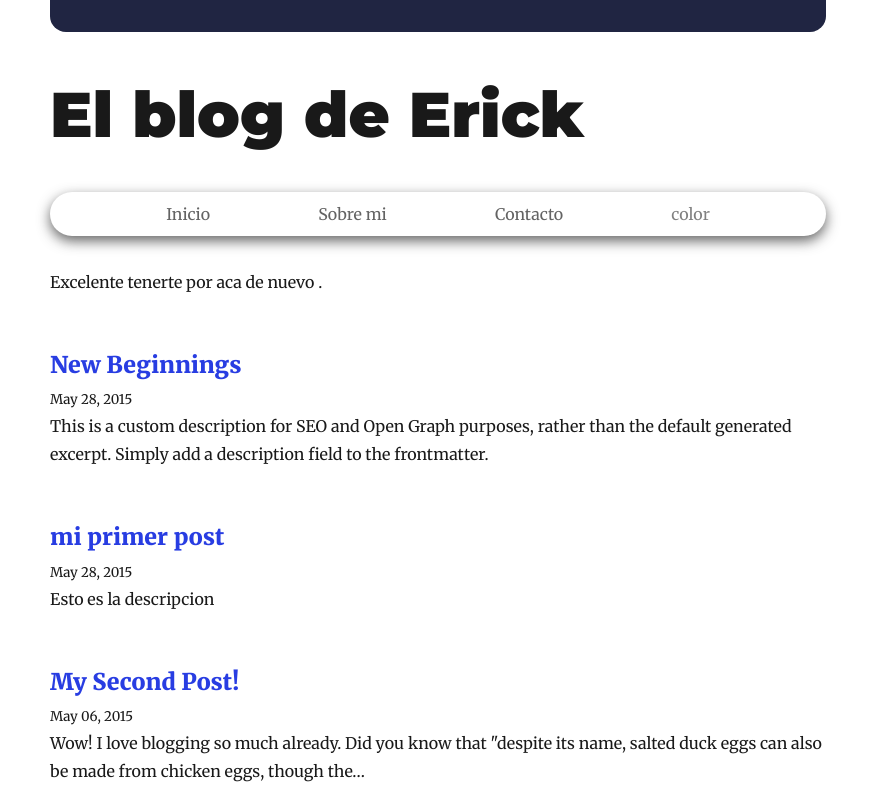
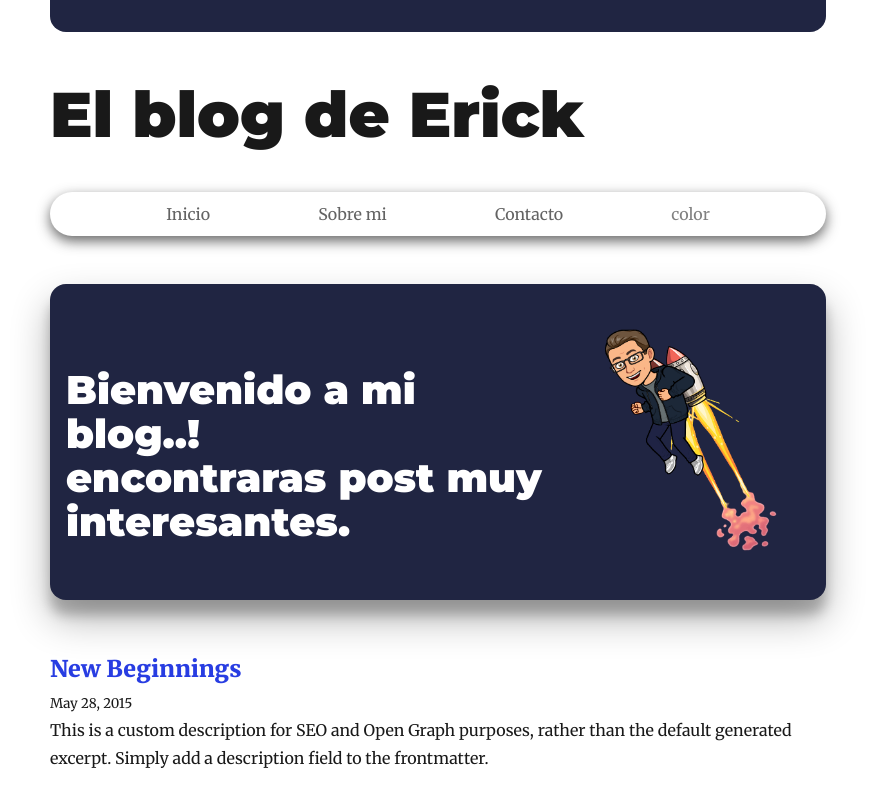
Before and after one commit to ErickRV19/my-blog, a Gatsby site: page / in a window 1280 px wide. Shown: the top 800 px of the page, without its empty margins (202-1077 px from the left). Built offline with nearby package versions, Linux system fonts and the light colour scheme; Gatsby itself is replaced by a stand-in of ours; some packages are replaced by stand-ins of ours.

Commit message:
se definicio estilos y colores del blog

```diff
--- a/src/pages/index.js
+++ b/src/pages/index.js
@@ -5,6 +5,7 @@ import Bio from "../components/bio"
 import Layout from "../components/layout"
 import SEO from "../components/seo"
 import { rhythm } from "../utils/typography"
+import "../components/styles/index.css"
 
 const BlogIndex = ({ data, location }) => {
   const siteTitle = data.site.siteMetadata.title
@@ -12,16 +13,23 @@ const BlogIndex = ({ data, location }) => {
 
   return (
     <Layout location={location} title={siteTitle}>
-      <div className="info">Excelente tenerte por aca de nuevo .</div>
+      <div className="info">
+        <img
+          src={require("../../content/assets/Erick_rocket.png")}
+          alt="img Erick"
+        />
+        <div className="descrip">
+          <h1>
+            Bienvenido a mi blog..!
+            <br /> encontraras post muy interesantes.
+          </h1>
+        </div>
+      </div>
       <SEO title="" />
       {posts.map(({ node }) => {
         const title = node.frontmatter.title || node.fields.slug
         return (
           <article key={node.fields.slug}>
-            <link
-              rel="stylesheet"
-              href="https://unpkg.com/aos@next/dist/aos.css"
-            />
             <header>
               <h3
                 style={{
--- a/src/templates/blog-post.js
+++ b/src/templates/blog-post.js
@@ -17,6 +17,7 @@ const BlogPostTemplate = ({ data, pageContext, location }) => {
         title={post.frontmatter.title}
         description={post.frontmatter.description || post.excerpt}
       />
+
       <article>
         <header>
           <h1
```
